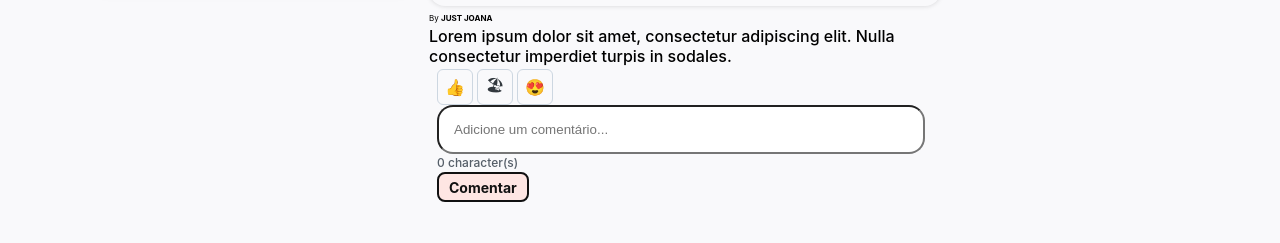
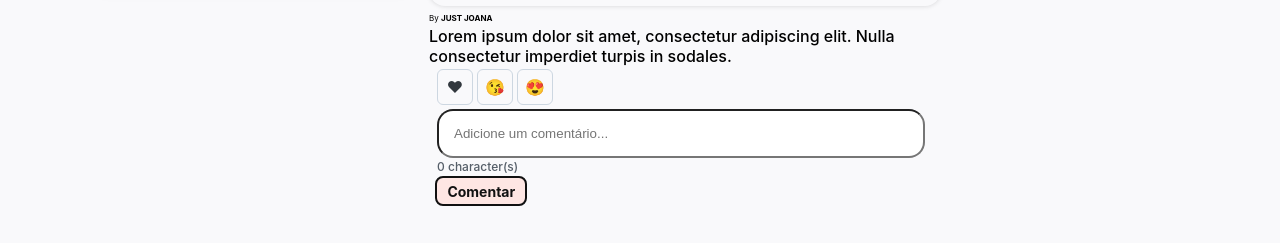
Before and after one commit to FocusOnTheFuture/just-joana, a React (Create React App) app: page / in a window 1280 px wide. Shown: the part 931-1174 px from the top of the page. Built offline with nearby package versions, Linux system fonts and the light colour scheme.

Commit message:
css commentsection

```diff
--- a/src/Components/CommentSection/commentsection.module.scss
+++ b/src/Components/CommentSection/commentsection.module.scss
@@ -1,5 +1,6 @@
 input {
     padding: 15px;
+    margin-top: 4px;
 
     border-radius: 16px;
 
@@ -25,3 +26,7 @@ input {
 .containerInput {
     margin-left: 0.5rem;
 }
+
+button {
+    margin-left: 0.4rem;
+}
--- a/src/Components/CommentSection/index.tsx
+++ b/src/Components/CommentSection/index.tsx
@@ -71,11 +71,11 @@ const CommentSection = () => {
           startDecorator={
             <div>
               <Box sx={{ display: 'flex', gap: 0.5, flex: 1 }}>
-                  <IconButton variant="outlined" color="neutral" onClick={addEmoji('👍')}>
-                    👍
+                  <IconButton variant="outlined" color="neutral" onClick={addEmoji('❤')}>
+                  ❤
                   </IconButton>
-                  <IconButton variant="outlined" color="neutral" onClick={addEmoji('🏖')}>
-                    🏖
+                  <IconButton variant="outlined" color="neutral" onClick={addEmoji('😘')}>
+                  😘
                   </IconButton>
                   <IconButton variant="outlined" color="neutral" onClick={addEmoji('😍')}>
                     😍
@@ -84,6 +84,7 @@ const CommentSection = () => {
                </Box>
             </div>
           }
+
           endDecorator={
             <div>
               <Typography level="body-xs" sx={{ ml: 'auto' }}>
@@ -92,9 +93,8 @@ const CommentSection = () => {
             </div>
           }
         />
-
+      </div>
           <Button label={'Comentar'} onClick={handleAddComment}/>
-      </div>
     </div>
   );
 };
```
